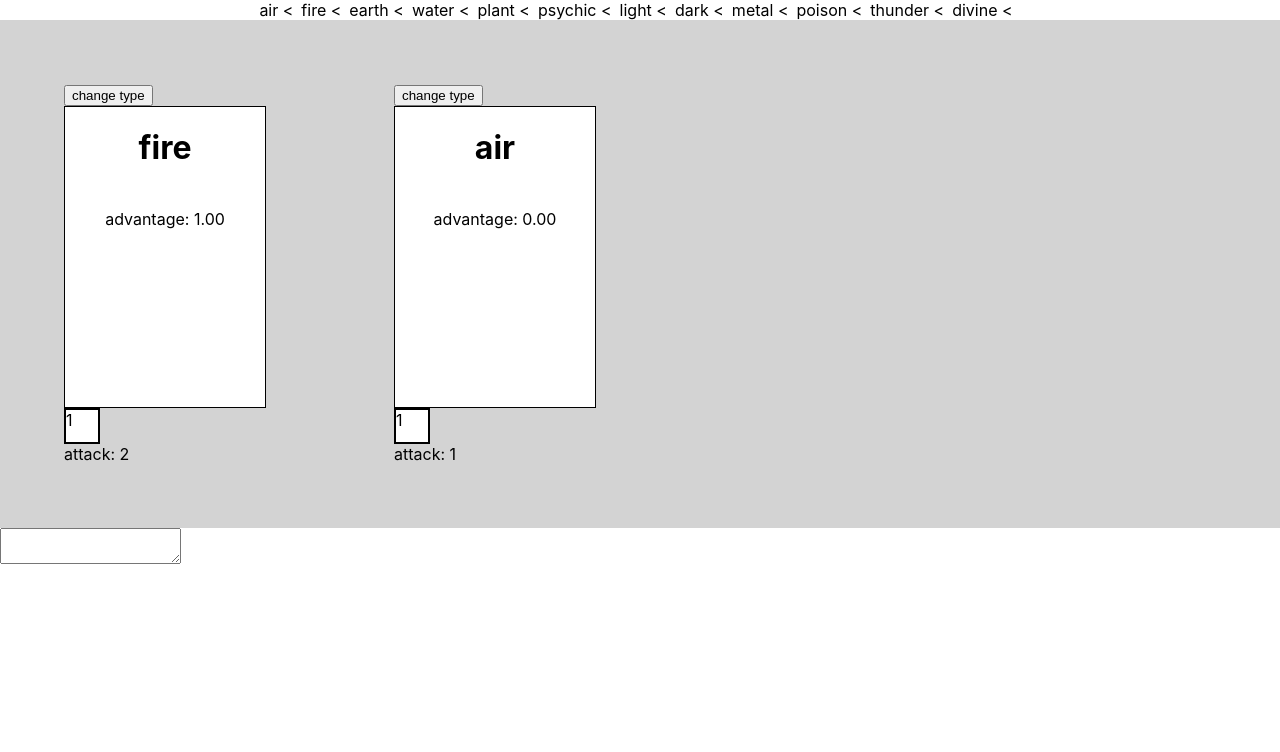
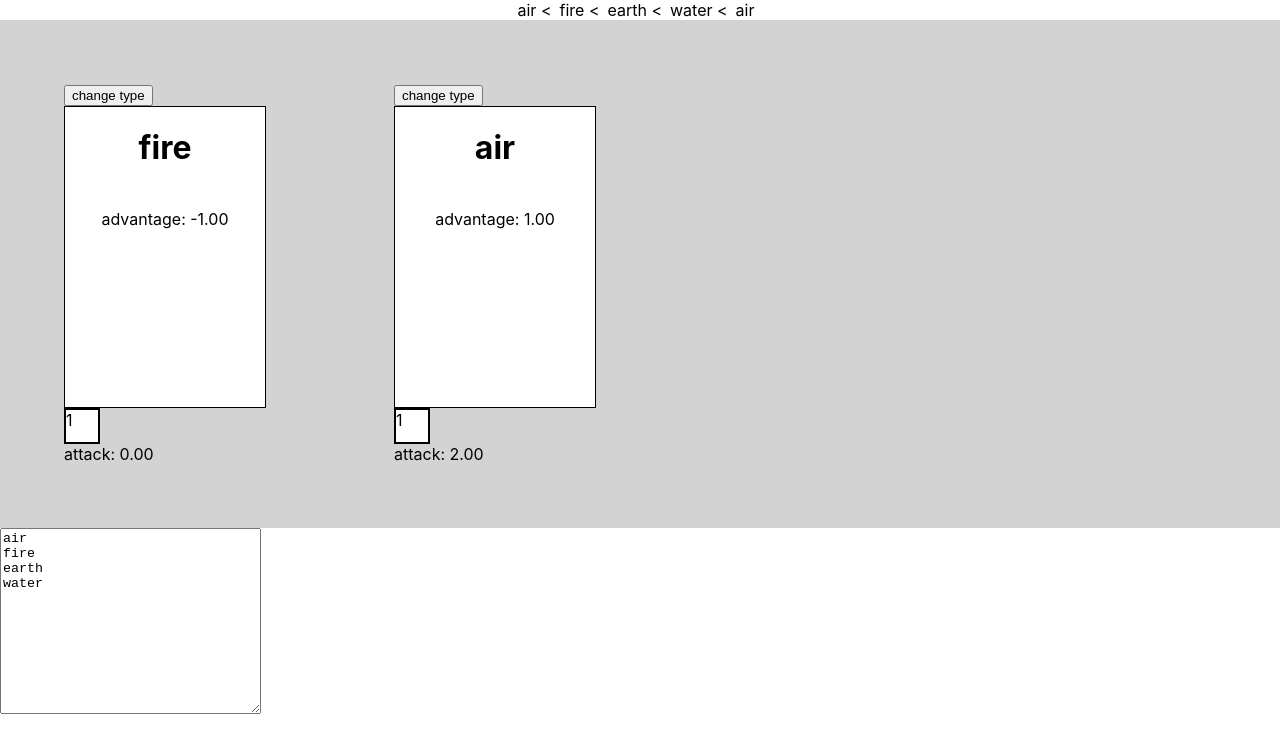
Before and after one commit to reergymerej/afew, a React (Create React App) app: page / in a window 1280 px wide. Shown: the top 752 px of the page. Built offline with nearby package versions, Linux system fonts and the light colour scheme.

Commit message:
Fix scaling of advantage

```diff
--- a/src/App.tsx
+++ b/src/App.tsx
@@ -1,5 +1,4 @@
 import React, {useReducer} from 'react'
-import { useState } from 'react'
 import './App.css'
 import TypeList from './TypeList'
 
@@ -28,16 +27,22 @@ const getDistance = (a: number, b: number, mod: number): number => {
   return b - a
 }
 
-const advantageStep = 1 / (cardTypes.length - 2)
-
-const getAdvantageModifier = (a: CardType, opponent: CardType): number => {
+const getAdvantageModifier = (a: CardType, opponent: CardType, cardTypes: CardType[]): number => {
+  if (a === opponent) {
+    return 0
+  }
   const aIndex = cardTypes.indexOf(a)
   const opponentIndex = cardTypes.indexOf(opponent)
   const stepsToOpponent = getDistance(aIndex, opponentIndex, cardTypes.length)
-  const advantage = (stepsToOpponent - 1) * advantageStep
-  return Math.abs(advantage)
+  const high = 1
+  const low = -1
+  const span = Math.abs(high - low)
+  const steps = cardTypes.length - 1
+  const interval = span / (steps - 1)
+  const advantage = high - (interval * (stepsToOpponent - 1))
+  console.log({advantage})
+  return advantage
 }
-
 
 enum CombatResult {
   win,
@@ -76,7 +81,7 @@ type Player = {
   attackValue: number, // TODO: calculate this instead of storing
 }
 
-const getNextType = (cardType: CardType): CardType => {
+const getNextType = (cardType: CardType, cardTypes:CardType[]): CardType => {
   const currentIndex = cardTypes.indexOf(cardType)
   const nextIndex = (currentIndex + 1) % cardTypes.length
   return cardTypes[nextIndex]
@@ -84,9 +89,24 @@ const getNextType = (cardType: CardType): CardType => {
 
 type State = {
   players: Player[],
+  types: string[],
 }
 
 const initialState: State = {
+  types: [
+    'air',
+    'fire',
+    'earth',
+    'water',
+    // 'plant',
+    // 'psychic',
+    // 'light',
+    // 'dark',
+    // 'metal',
+    // 'poison',
+    // 'thunder',
+    // 'divine',
+  ],
   players: [
     {
       cardType: cardTypes[1],
@@ -112,12 +132,16 @@ type KeyProps = {
 }
 
 const Key: React.FunctionComponent<KeyProps> = (props: KeyProps) => {
+  const typesCopy = [
+    ...props.cardTypes,
+    props.cardTypes[0],
+  ]
   return (
     <div className="Key">
-      { props.cardTypes.map(cardType => {
+      { typesCopy.map((cardType, i, all) => {
         return (
-          <div className="KeyItem" key={cardType}>
-            {cardType} &lt;
+          <div className="KeyItem" key={cardType + i}>
+            {cardType} {i < all.length - 1 && '<'}
           </div>
         )
       })}
@@ -149,6 +173,7 @@ const Die: React.FunctionComponent<DieProps> = (props: DieProps) => {
 
 enum Actions {
   replacePlayer,
+  changeTypes,
 }
 
 type Action = {
@@ -176,34 +201,34 @@ const reducer = (state: State, action: Action): State => {
       }
     }
 
+    case Actions.changeTypes: {
+      return {
+        ...state,
+        types: action.value,
+      }
+    }
+
     default:
       throw Error(`unhandled action in reducer: "${Actions[action.type]}"`)
   }
 }
 
 const App = () => {
-
   const [state, dispatch] = useReducer(reducer, initialState)
 
-  const { players} = state
-  const replacePlayer = (replaceIndex: number, replacePlayer: Player) => {
-    dispatch({
-      type: Actions.replacePlayer,
-      value: {
-        replaceIndex,
-        replacePlayer,
-      },
-    })
-  }
+  const {players} = state
 
   const handeTypeListChange = (newTypes: string[]) => {
-    console.log(newTypes)
+    dispatch({
+      type: Actions.changeTypes,
+      value: newTypes,
+    })
   }
 
   return (
     <div className="App">
       <div>
-        <Key cardTypes={cardTypes} />
+        <Key cardTypes={state.types} />
       </div>
 
       <div className="Board">
@@ -211,23 +236,37 @@ const App = () => {
           const playerIndex = players.indexOf(player)
 
           const handleChangeType = () => {
-            const nextType = getNextType(player.cardType)
-            replacePlayer(playerIndex,
-              {
+            const nextType = getNextType(player.cardType, state.types)
+            dispatch({
+              type: Actions.replacePlayer,
+              value: {
+                replaceIndex: playerIndex,
+                replacePlayer: {
                   ...player,
                   cardType: nextType,
+                },
+              },
             })
           }
           const handleRoll: DieProps['onRoll'] = (value) => {
-            replacePlayer(playerIndex,
-              {
+            dispatch({
+              type: Actions.replacePlayer,
+              value: {
+                replaceIndex: playerIndex,
+                replacePlayer: {
                   ...player,
                   dieValue: value,
+                },
+              },
             })
           }
 
           const opponent = players.filter((_, playerIndex) => playerIndex !== i)[0]
-          const advantage = getAdvantageModifier(player.cardType, opponent.cardType)
+          const advantage = getAdvantageModifier(
+            player.cardType,
+            opponent.cardType,
+            state.types,
+          )
           const attack = player.dieValue + advantage
 
           return (
@@ -243,7 +282,7 @@ const App = () => {
                 value={player.dieValue}
                 onRoll={handleRoll}
               />
-              <span>attack: {attack}</span>
+              <span>attack: {attack.toFixed(2)}</span>
             </div>
           )
         })}
@@ -252,6 +291,7 @@ const App = () => {
       <div className="TypeList">
         <TypeList
           onChange={handeTypeListChange}
+          types={state.types}
         />
       </div>
     </div>
--- a/src/TypeList.tsx
+++ b/src/TypeList.tsx
@@ -10,10 +10,12 @@ const parseLines = (value: string): string[] => {
 
 type TypeListProps = {
   onChange: (values: string[]) => void,
+  types: string[],
 }
 
 const TypeList: React.FunctionComponent<TypeListProps> = ({
   onChange,
+  types,
 }: TypeListProps) => {
 
   const handleTextAreaChange = (event: ChangeEvent<HTMLTextAreaElement>) => {
@@ -25,6 +27,9 @@ const TypeList: React.FunctionComponent<TypeListProps> = ({
     <div className="TypeList">
       <textarea
         onChange={handleTextAreaChange}
+        defaultValue={types.join('\n')}
+        cols={30}
+        rows={12}
       />
     </div>
   )
```
Lines whose indentation alone changed are shown as unchanged.
